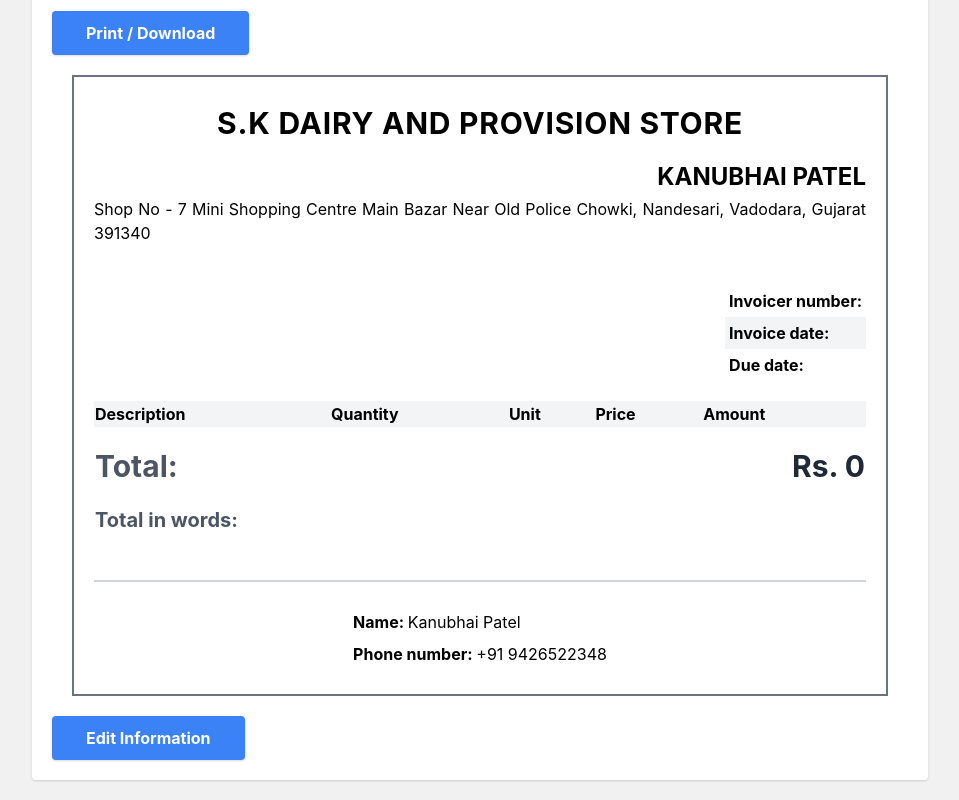
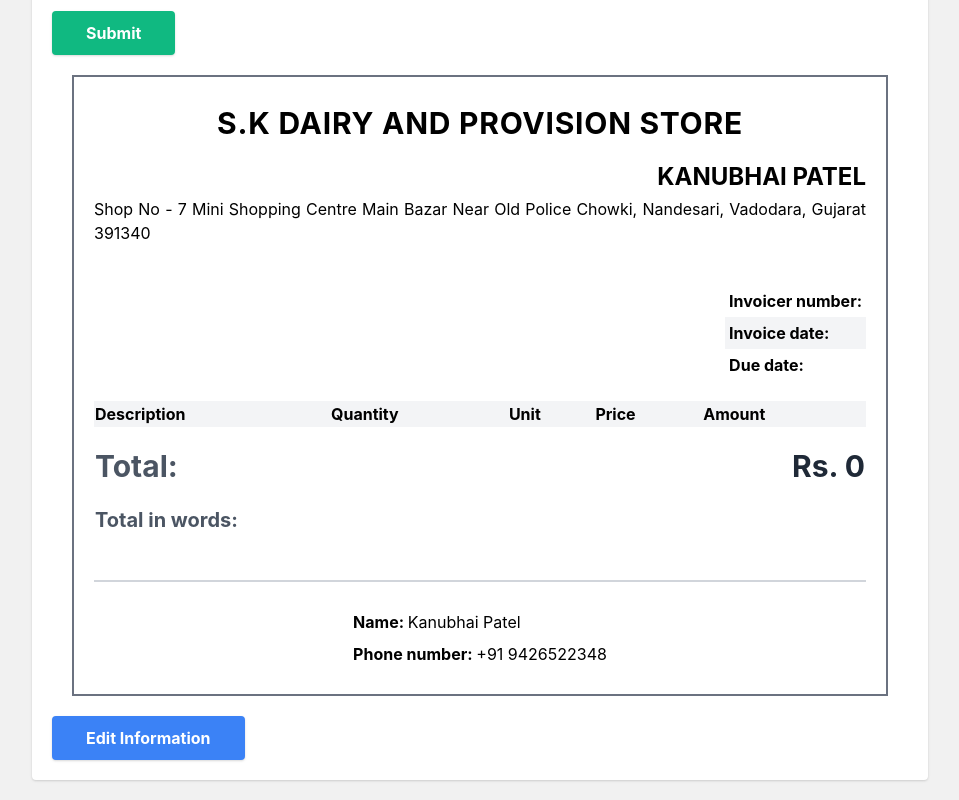
Before and after one commit to 86-umang/Invoicer, a React (Create React App) app: page / in a window 1280 px wide. Both pictures are taken after a click on the button "Preview Invoice". Shown: the part 29-829 px from the top of the page, without its empty margins (160-1119 px from the left). Built offline with nearby package versions, Linux system fonts and the light colour scheme.

Commit message:
Add Backend

```diff
--- a/src/App.js
+++ b/src/App.js
@@ -31,14 +31,34 @@ function App() {
     const [list, setList] = useState([]);
     const [total, setTotal] = useState(0);
     const [word, setWord] = useState("");
+    const [print, setPrint] = useState(false);
 
     const componentRef = useRef();
+
+    const handleOnSubmit = async(e) => {
+        e.preventDefault();
+        let result = await fetch(
+        'http://localhost:5000/register', {
+            method: "post",
+            body: JSON.stringify({ clientName, clientAddress, invoiceNumber, invoiceDate, dueDate, list, total, word }),
+            headers: {
+                'Content-Type': 'application/json'
+            }
+        })
+        result = await result.json();
+        console.warn(result);
+        if (result) {
+            alert("Data saved succesfully");
+        }
+        setPrint(true)
+    }
 
     return (
         <>
             <main className="m-5 p-5 md:max-w-xl md:mx-auto lg:max-w-2xl xl:max-w-4xl bg-white rounded shadow">
                 {showInvoice ?
                     <>
+                        {print ?
                             <ReactToPrint
                                 trigger={() =>
                                     <button className="bg-blue-500
@@ -52,6 +72,19 @@ function App() {
                                 content={() => componentRef.current}
                                 documentTitle= {clientName}
                             />
+                            : (
+                                <button
+                                onClick={handleOnSubmit}
+                                className="bg-green-500
+                                text-white font-bold py-2 px-8
+                                rounded shadow border-2 border-green-500
+                                hover:bg-transparent hover:text-green-500
+                                transition-all duration-300"
+                                >
+                                    Submit
+                                </button>
+                            )
+                        }
                         <div ref={componentRef} className="p-5 pt-7 border-b-2 border-t-2 border-l-2 border-r-2 border-gray-500 mt-5 mr-5 ml-5">
                             <Header/>
 
@@ -236,7 +269,7 @@ function App() {
                                     <div className="flex flex-col">
                                         <label htmlFor="invoiceNumber">Invoice Number</label>
                                         <input
-                                            type="text"
+                                            type="number"
                                             name="invoiceNumber"
                                             id="invoiceNumber"
                                             placeholder="Invoice Number"
```
Lines whose indentation alone changed are shown as unchanged.
